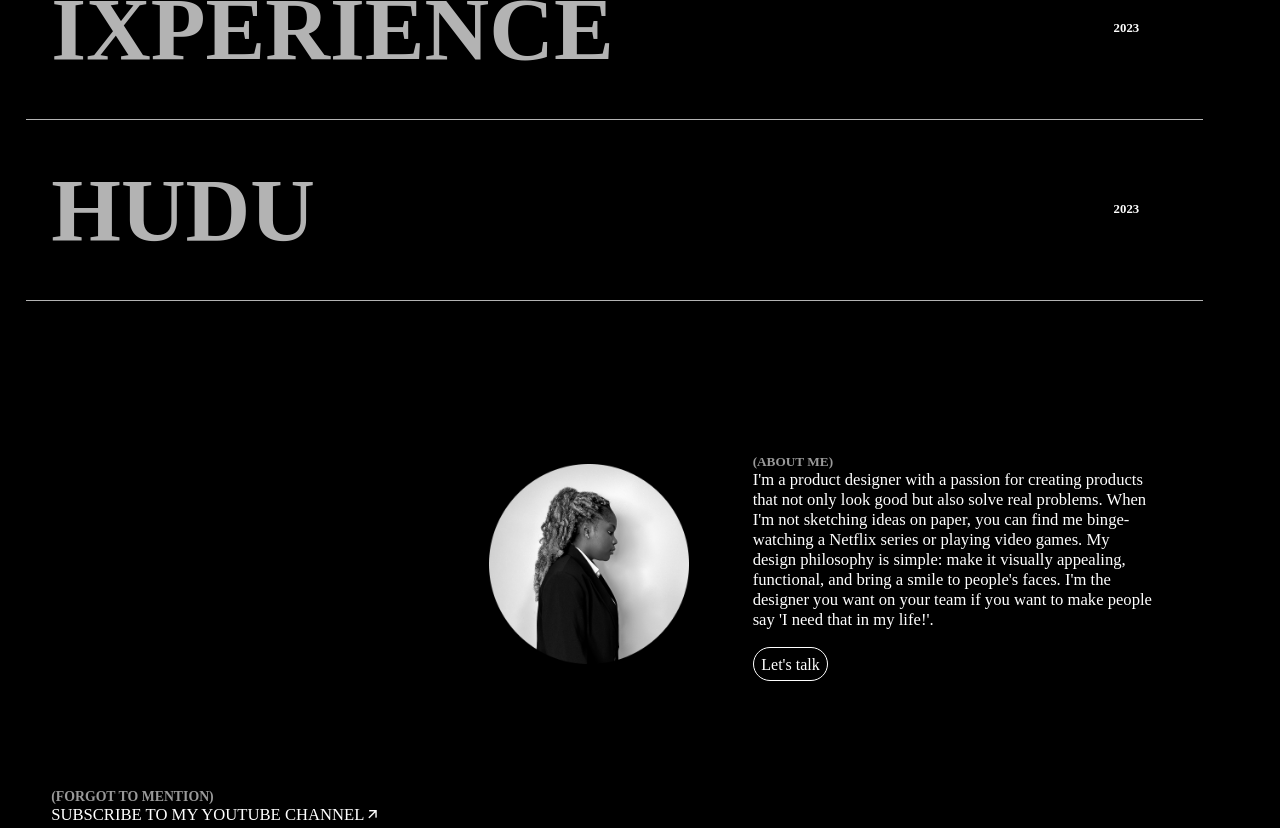
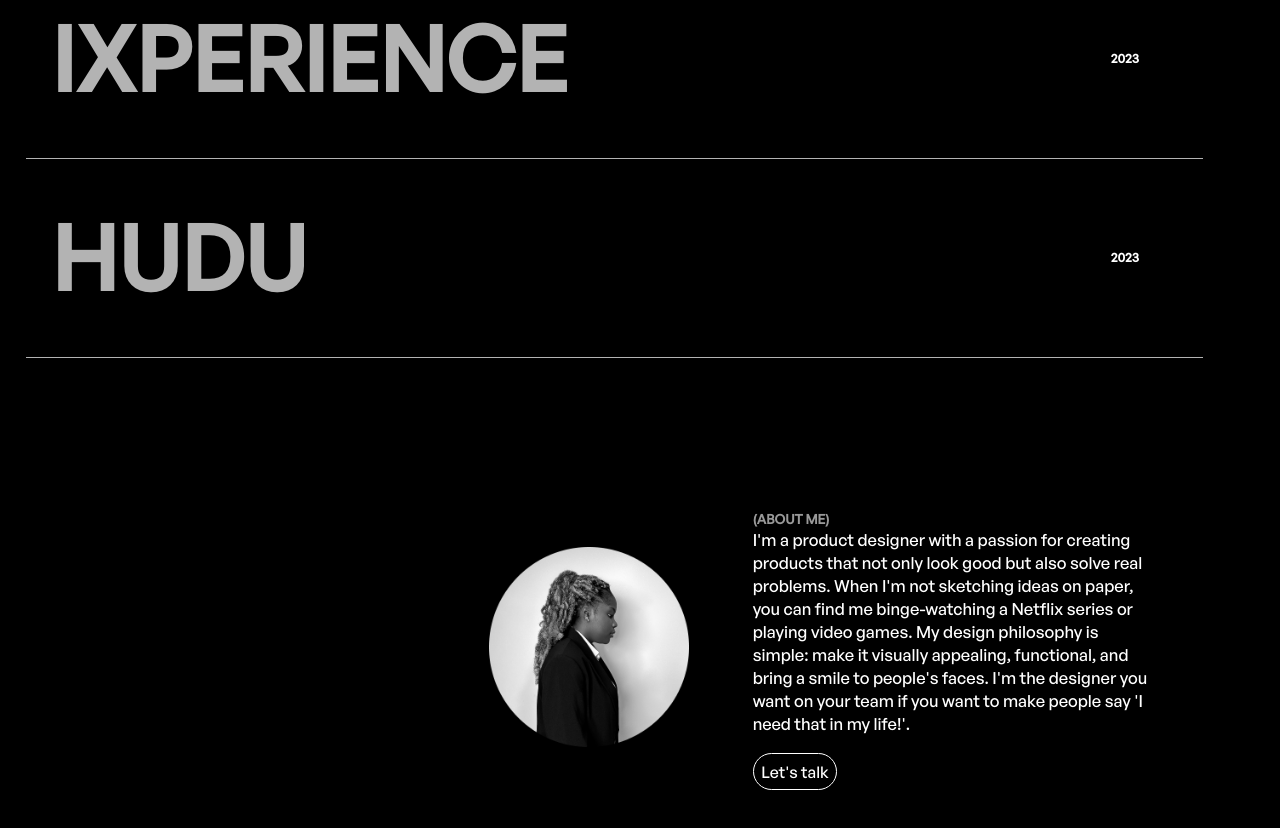
Before and after one commit to divy-koushik-mishra/Cynthia-Ugwu, a plain HTML site: page index.html in a window 1280 px wide. Shown: the part 1202-2030 px from the top of the page. Drawn offline with nearby package versions, Linux system fonts and the light colour scheme; a script that the page names is missing.

Commit message:
made proper structurs and fixed fonts

```diff
--- a/index.html
+++ b/index.html
@@ -9,10 +9,10 @@
       rel="stylesheet"
     />
     <!-- Locomotive CSS -->
-    <link rel="stylesheet" href="res/locomotive.css" />
+    <link rel="stylesheet" href="res/stylesheets/locomotive.css" />
 
     <!-- Custon CSS  -->
-    <link rel="stylesheet" href="res/style.css" />
+    <link rel="stylesheet" href="res/stylesheets/style.css" />
     <title>Cynthia Ugwu</title>
   </head>
   <body>
@@ -69,7 +69,7 @@
       <section class="about">
         <div class="about_section">
           <div class="about_profile">
-            <img src="images/cynthia.png" alt="" />
+            <img src="res/images/cynthia.png" alt="" />
           </div>
           <div class="about_text">
             <h5>(About me)</h5>
@@ -112,5 +112,5 @@
   <!-- Locomotive Script  -->
   <script src="https://cdn.jsdelivr.net/npm/locomotive-scroll@3.5.4/dist/locomotive-scroll.min.js"></script>
   <!-- Script -->
-  <script src="res/script.js"></script>
+  <script src="res/javascripts/script.js"></script>
 </html>
--- a/res/style.css
+++ b/res/stylesheets/style.css
@@ -3,6 +3,12 @@
   padding: 0;
   box-sizing: border-box;
   font-family: "General Sans";
+}
+@font-face {
+  font-family: "General Sans";
+  src: url("../fonts/GeneralSans-Medium.otf") format("opentype");
+  font-weight: normal;
+  font-style: normal;
 }
 
 html,
```
Also changed, not shown: res/fonts/GeneralSans-Medium.otf (added), res/fonts/GeneralSans-Regular.otf (added), res/images/cynthia.png (renamed from images/cynthia.png), res/images/hudu.png (renamed from images/hudu.png), res/images/ixperience.png (renamed from images/ixperience.png), res/images/plug.png (renamed from images/plug.png), res/javascripts/script.js (renamed from res/script.js), res/stylesheets/locomotive.css (renamed from res/locomotive.css).
